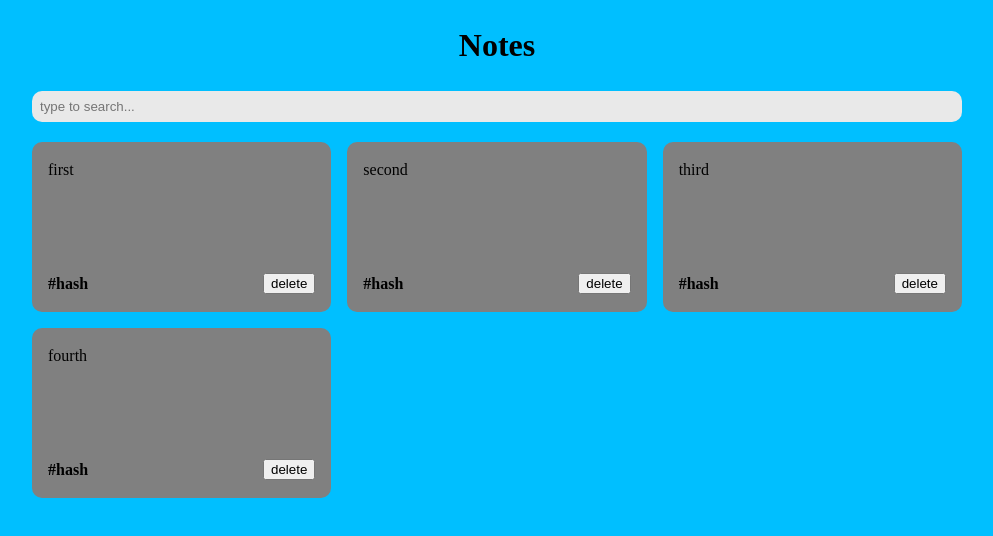
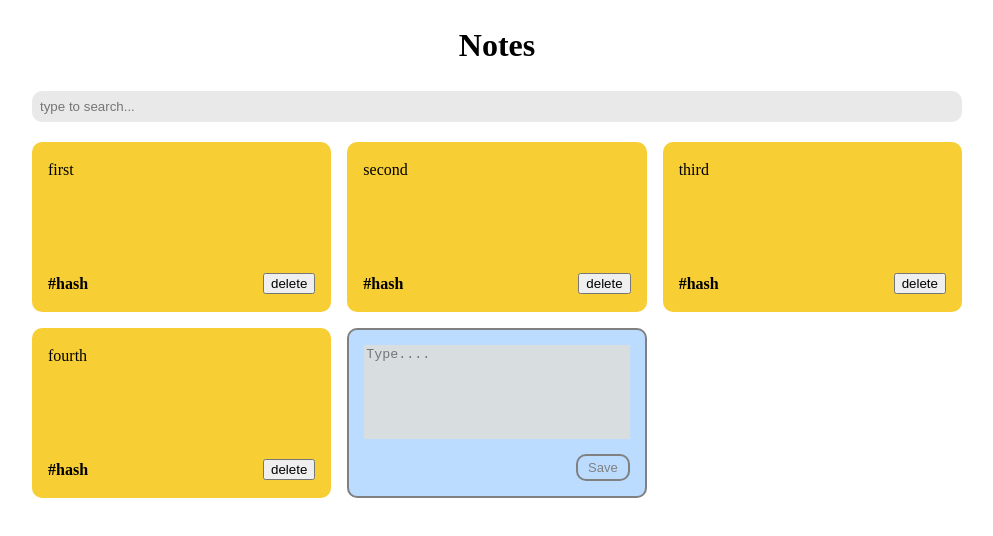
Before and after one commit to DK-AC/notelist, a React (Create React App) app: page / in a window 1280 px wide. Shown: the top 536 px of the page, without its empty margins (143-1136 px from the left). Built offline with nearby package versions, Linux system fonts and the light colour scheme.

Commit message:
createNote styled and render noteslist

```diff
--- /dev/null
+++ b/src/components/createNote/CreateNote.tsx
@@ -0,0 +1,15 @@
+import React, {FC} from 'react'
+import './createNote.css'
+
+export const CreateNote: FC = () => {
+  return (
+    <div className="create-note">
+      <textarea cols={10} rows={6} placeholder="Type...." maxLength={150} />
+      <div className="create-note-footer">
+        <button type="button" className="create-note-save">
+          Save
+        </button>
+      </div>
+    </div>
+  )
+}
--- /dev/null
+++ b/src/components/createNote/createNote.css
@@ -0,0 +1,35 @@
+.create-note {
+    background-color: #bbdcff;
+    border-radius: 10px;
+    border: 2px solid #808080;
+    color: #fff;
+    padding: 15px;
+    min-height: 170px;
+    display: flex;
+    flex-direction: column;
+    justify-content: space-between;
+    word-wrap: break-word;
+}
+
+.create-note-footer {
+    display: flex;
+    align-items: center;
+    justify-content: flex-end;
+}
+
+.create-note-save {
+    background: transparent;
+    transition: 0.1s ease-in-out;
+    border: 2px solid #808080;
+    border-radius: 10px;
+    color: #808080;
+    padding: 4px 10px;
+    font-size: 13px;
+    cursor: pointer;
+}
+
+.create-note-save:hover {
+    background: #808080;
+    border: 2px solid #fff;
+    color: #fff;
+}
--- a/src/components/editableSpan/EditableSpan.tsx
+++ b/src/components/editableSpan/EditableSpan.tsx
@@ -24,7 +24,7 @@ export const EditableSpan: FC<PropsType> = ({title, onUpdateNoteTitleChange}) =>
   }
 
   return (
-    <div>
+    <div className="test">
       {isEditMode ? (
         <textarea
           className="textarea"
@@ -32,6 +32,8 @@ export const EditableSpan: FC<PropsType> = ({title, onUpdateNoteTitleChange}) =>
           onChange={handleUpdateTitleChange}
           onBlur={setIsActiveEditMode}
           onKeyDown={handleSetIsEditModeKeyDown}
+          cols={10}
+          rows={6}
         />
       ) : (
         <span onDoubleClick={setIsActiveEditMode}>{title}</span>
--- a/src/components/editableSpan/editableSpan.css
+++ b/src/components/editableSpan/editableSpan.css
@@ -7,3 +7,9 @@ textarea {
 textarea:focus {
     outline: none;
 }
+
+.test {
+    display: flex;
+    flex-direction: column;
+    word-wrap: break-word;
+}
--- a/src/components/note/note.css
+++ b/src/components/note/note.css
@@ -1,5 +1,5 @@
 .note {
-    background-color: #808080;
+    background-color: #f7ce33;
     border-radius: 10px;
     padding: 1rem;
     min-height: 170px;
--- a/src/components/notelist/NotesList.tsx
+++ b/src/components/notelist/NotesList.tsx
@@ -2,6 +2,7 @@ import React, {FC} from 'react'
 import {Note} from '../note/Note'
 import './notelist.css'
 import {NotesType} from '../../App'
+import {CreateNote} from '../createNote/CreateNote'
 
 type PropsType = {
   notes: NotesType
@@ -25,5 +26,10 @@ export const NotesList: FC<PropsType> = ({
     )
   })
 
-  return <div className="notes-list">{mapNotes}</div>
+  return (
+    <div className="notes-list">
+      {mapNotes}
+      <CreateNote />
+    </div>
+  )
 }
--- a/src/index.css
+++ b/src/index.css
@@ -12,6 +12,4 @@ body {
     overflow-x: hidden;
     margin: 0;
     padding: 0;
-    background-color: #00BFFF;
-
 }
```
